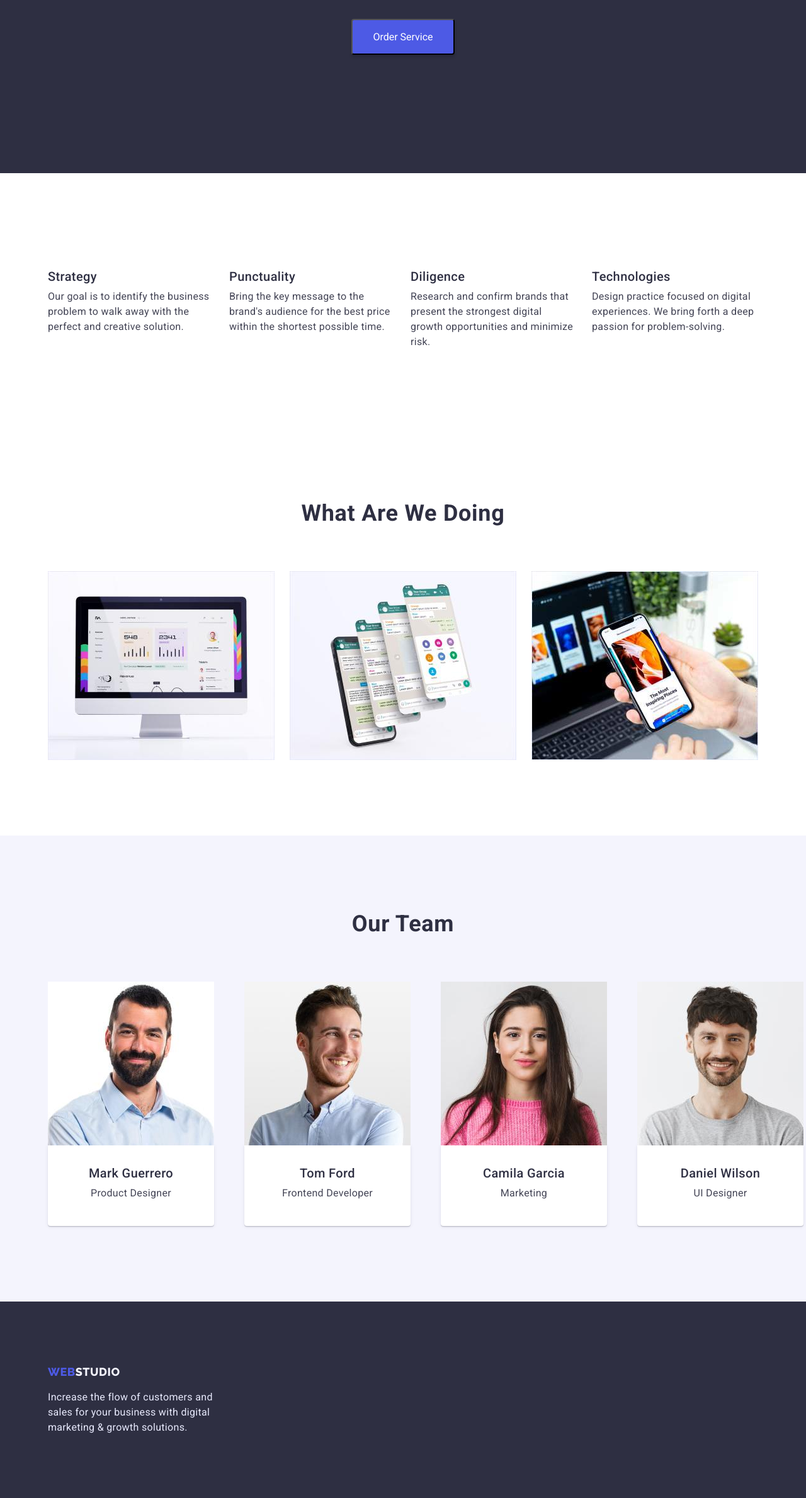
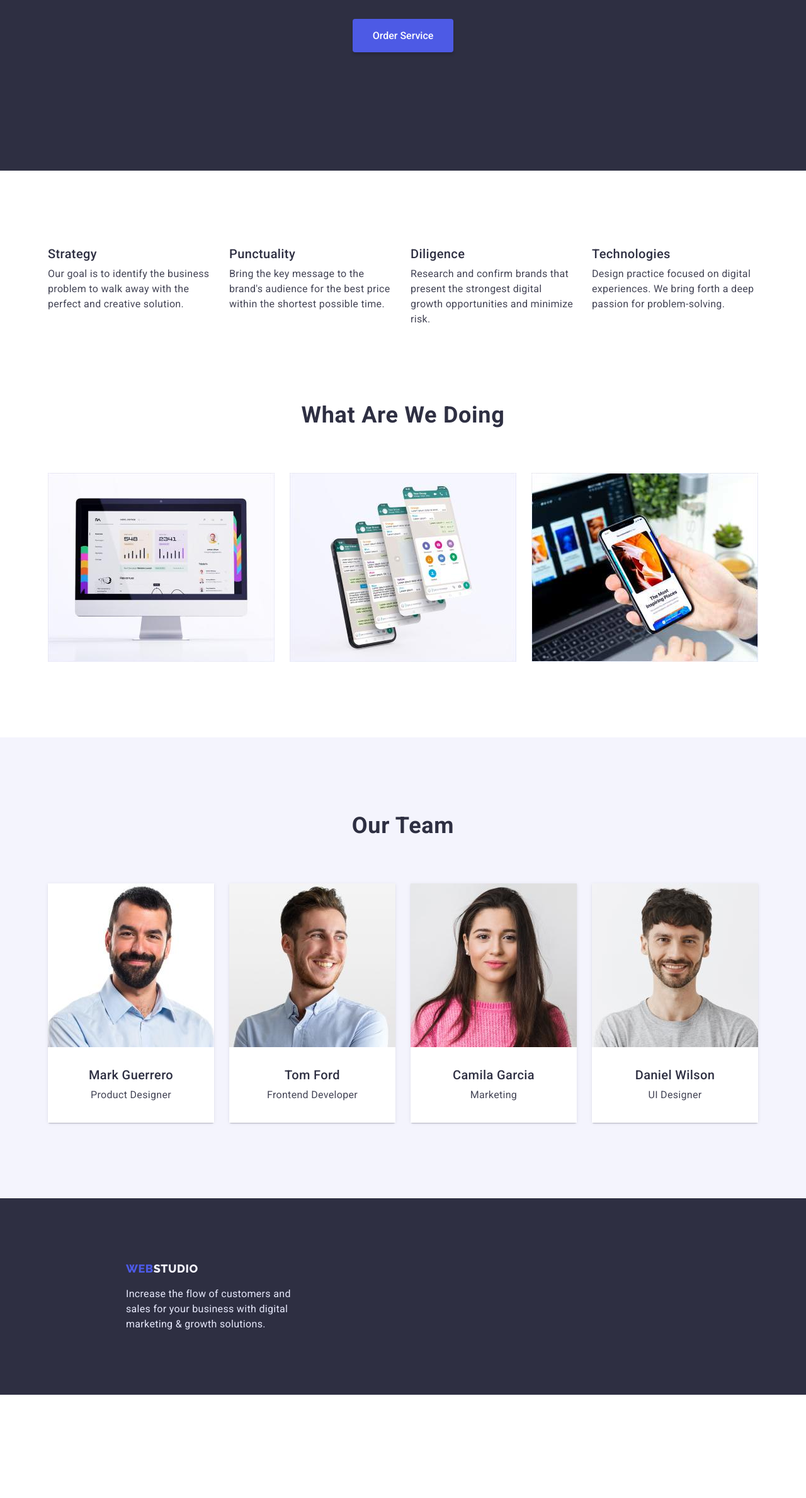
Before and after one commit to NikaDelva/goit-markup-hw-03, a plain HTML site: page index.html in a window 1280 px wide. Shown: the part 399-2778 px from the top of the page at 63% size. After the commit the page ends 2614 px from the top, so only its background shows below. Drawn offline with nearby package versions, Linux system fonts and the light colour scheme.

Commit message:
homework-03-fix
- font-size deleted  for inherited element
- deleted footer container
- portfolio menu corrected

```diff
--- a/css/styles.css
+++ b/css/styles.css
@@ -9,6 +9,7 @@
     --light-background: #F4F4FD;
     --modal-overlay: #2E2F42;
     --hero-background: #2E2F42;
+    --standart-white: #FFFFFF;
 }
 
 h1,
@@ -35,7 +36,8 @@ img {
 }
 
 body {
-    font-family: 'Roboto', 'Times New Roman', sans-serif;
+    font-family: 'Roboto', sans-serif;
+    background-color: var(--standart-white);
 }
 
 
@@ -109,7 +111,6 @@ body {
 
 .navigation-menu-link {
     font-weight: 500;
-    font-size: 16px;
     line-height: 1.33;
     letter-spacing: 0.02em;
     color:var(--dark-theme);
@@ -127,7 +128,6 @@ body {
 
 .address-menu-link {
     font-style: normal;
-    font-size: 16px;
     line-height: 1.33;
     letter-spacing: 0.02em;
     color: var(--dark-theme);
@@ -146,15 +146,13 @@ body {
 /*не ставила background colour, закоментувала колір тексту*/
 .hero {
     background-color: var(--hero-background);
-    display: flex;
-    align-content: center;
     padding-top: 188px;
     padding-bottom: 188px;
 }
 .hero-name {
     font-size: 56px;
     line-height: 1.07;
-    color: #FFFFFF;
+    color:var(--standart-white);
     max-width: 495px;
     text-align: center;
     margin-bottom: 48px;
@@ -162,13 +160,15 @@ body {
     margin-left: auto;
 
 }
-.modal-button {
+.hero-button {
     background:var(--brand-color);
+    font-weight: 500;
     box-shadow: 0px 4px 4px rgba(0, 0, 0, 0.15);
     border-radius: 4px;
+    border: none;
     font-size: 16px;
     line-height: 1.33;
-    color: #FFFFFF;
+    color:var(--standart-white);
     cursor: pointer;
     font-family: inherit;
     display: block;
@@ -200,18 +200,14 @@ body {
     /* identical to box height, or 120% */
     letter-spacing: 0.02em;
     color:var(--dark-theme);
-}
-
-.titles-margin {
     margin-bottom: 8px;
-    margin-top: 32px;
-}
-
-.about-us-text {
-    max-width: 264px;
 }
 
 /*===SERVICES SECTION====*/
+
+.services-section {
+    padding-top: 0;
+}
 
 .services-section-list {
     display: flex;
@@ -222,34 +218,32 @@ body {
 }
 
 /*===ABOUT US===*/
-.content-menue {
+.content-menu {
     display: flex;
 }
 
+.content-menu-item {
+    box-shadow: 0px 1px 6px rgba(46, 47, 66, 0.08), 0px 1px 1px rgba(46, 47, 66, 0.16), 0px 2px 1px rgba(46, 47, 66, 0.08);
+    border-radius: 0px 0px 4px 4px;
+}
 .content-menu-item:not(:nth-child(4n)) {
     margin-right: 24px;
 
 }
 
 .employee-card {
-    width: 264px;
-    background: #FFFFFF;
-    box-shadow: 0px 1px 6px rgba(46, 47, 66, 0.08), 0px 1px 1px rgba(46, 47, 66, 0.16), 0px 2px 1px rgba(46, 47, 66, 0.08);
-    border-radius: 0px 0px 4px 4px;
+    background:var(--standart-white);
     text-align: center;
     padding-top: 32px;
     padding-bottom: 32px;
 }
 
-.employee-card:not(:nth-child(4n)) {
-    margin-right: 24px;
+
+.employee-card-text {
+    margin-top: 8px;
 }
 
-.employee-card-text {
-    margin: 8px;
-}
-
-.title-two {
+.title {
     font-weight: 700;
     font-size: 36px;
     line-height: 40px;
@@ -261,30 +255,27 @@ body {
 }
 
 .text-description {
-    font-size: 16px;
     line-height: 1.5;
     letter-spacing: 0.02em;
     color: var(--main-text-color);
+    width: 264px;
 }
 
 /*===FOOTER===*/
 
-.footer-style {
+.footer {
     background-color: var(--dark-theme);
+    padding-top: 100px;
+    padding-bottom: 100px;
+    padding-left: 200px;
 }
 
-.footer-text-style {
-    font-size: 16px;
+.footer-text {
     line-height: 1.50;
     letter-spacing: 0.02em;
     color: var(--accent);
-    max-width: 264px;
+    width: 264px;
     margin-top: 16px;
-}
-
-.footer-container {
-    padding-top: 100px;
-    padding-bottom: 100px;
 }
 
 /*
@@ -322,23 +313,29 @@ body {
 }
 /*====FILTERED MENU PORTFOLIO====*/
 
+.portfolio {
+    padding-top: 96px;
+    padding-bottom: 120px;
+}
 .portfolio-menu {
     display: flex;
     flex-wrap: wrap;
-    gap: 24px;
+    row-gap: 48px;
+    column-gap: 24px;
 }
 
 .portfolio-menu-item {
     width: calc((100% - 48px) / 3);
     background-color: #FFFFFF;
+    border: 0.1px solid var(--accent);
+    border-top: none;
 }
 
 
 .portfolio-card-text {
-    border: 1px solid var(--accent);
-    border-top: 0px;
-    width: 294px;
-    padding: 32px 50px 32px 16px;
+    padding-top: 32px;
+    padding-bottom: 32px;
+    padding-left:16px;
 }
 
 .portfolio-text {
--- a/index.html
+++ b/index.html
@@ -35,12 +35,11 @@
         </nav>
                 <address class="address">
                     <ul class="address-menu list">
-
+                        <li class="phone-email-item">
+                            <a href="mailto:info@devstudio.com" class="address-menu-link link">info@devstudio.com</a>
+                        </li>
                         <li class="address-menu-item">
                             <a href="tel:+110001111111" class="address-menu-link link">+11 (000) 111-11-11</a>
-                        </li>
-                        <li class="phone-email-item">
-                            <a href="mailto:info@devstudio.com" class="address-menu-link link">info@devstudio.com</a>
                         </li>
                     </ul>
                 </address>
@@ -52,30 +51,30 @@
             <div class="container">
                 <h1 class="hero-name">Effective Solutions
                 for Your Business</h1>
-                <button type="button" class="modal-button">Order Service</button>
+                <button type="button" class="hero-button">Order Service</button>
             </div>
         </section>
         <!--ABOUT US SECTION-->
         <section class="about-us section">
             <div class="container">
-                <h2 hidden class="title-two">About Us</h2>
+                <h2 hidden>About Us</h2>
                     <ul class="about-us-menu list">
                         <li class="about-us-menu-item">
-                            <h3 class="content-title titles-margin">Strategy</h3>
-                            <p class="text-description about-us-text">Our goal is to identify the business
+                            <h3 class="content-title">Strategy</h3>
+                            <p class="text-description">Our goal is to identify the business
                             problem to walk away with the perfect and creative solution.</p>
                         </li>
                         <li class="about-us-menu-item">
-                            <h3 class="content-title titles-margin">Punctuality</h3>
-                            <p class="text-description about-us-text">Bring the key message to the brand's audience for the best price within the shortest possible time.</p>
+                            <h3 class="content-title">Punctuality</h3>
+                            <p class="text-description">Bring the key message to the brand's audience for the best price within the shortest possible time.</p>
                         </li>
                         <li class="about-us-menu-item">
-                            <h3 class="content-title titles-margin">Diligence</h3>
-                            <p class="text-description about-us-text">Research and confirm brands that present the strongest digital growth opportunities and minimize risk.</p>
+                            <h3 class="content-title">Diligence</h3>
+                            <p class="text-description">Research and confirm brands that present the strongest digital growth opportunities and minimize risk.</p>
                         </li>
                         <li class="about-us-menu-item">
-                            <h3 class="content-title titles-margin">Technologies</h3>
-                            <p class="text-description about-us-text">Design practice focused on digital experiences. We bring forth a deep passion for problem-solving.</p>
+                            <h3 class="content-title">Technologies</h3>
+                            <p class="text-description">Design practice focused on digital experiences. We bring forth a deep passion for problem-solving.</p>
                         </li>
                     </ul>
             </div>
@@ -83,7 +82,7 @@
     <!--What are we doing-->
         <section class="section services-section">
             <div class="container">
-                <h2 class="title-two">What are we doing</h2>
+                <h2 class="title">What are we doing</h2>
                 <ul class="list services-section-list">
                     <li class="services-section-item">
                         <img src="img/general/img-1.jpg" alt="Sites development" width="360" height="300">
@@ -100,8 +99,8 @@
         <!--OUR TEAM SECTION-->
         <section class="our-team-section section">
             <div class="container">
-                <h2 class="title-two">Our Team</h2>
-                <ul class="content-menue list">
+                <h2 class="title">Our Team</h2>
+                <ul class="content-menu list">
                     <li class="content-menu-item">
                         <img src="img/employees/img_mark_guerrero.jpg" alt="Mark Guerrero" width="264" height="260" class="content-image">
                         <div class="employee-card">
@@ -136,11 +135,9 @@
         </section>
     </main>
 <!--FOOTER SECTION-->
-    <footer class="footer-style">
-        <div class="container footer-container">
-            <a href="./index.html" class="logotype link footer-link"><span class="accent">WEB</span><span class="footer-accent">STUDIO</span></a>
-            <p class="footer-text-style">Increase the flow of customers and sales for your business with digital marketing & growth solutions.</p>
-        </div>
+    <footer class="footer">
+            <a href="./index.html" class="logotype link"><span class="accent">WEB</span><span class="footer-accent">STUDIO</span></a>
+            <p class="footer-text">Increase the flow of customers and sales for your business with digital marketing & growth solutions.</p>
     </footer>
 </body>
 </html>
```
Also changed, not shown: portfolio.html (+16 -13 lines).
